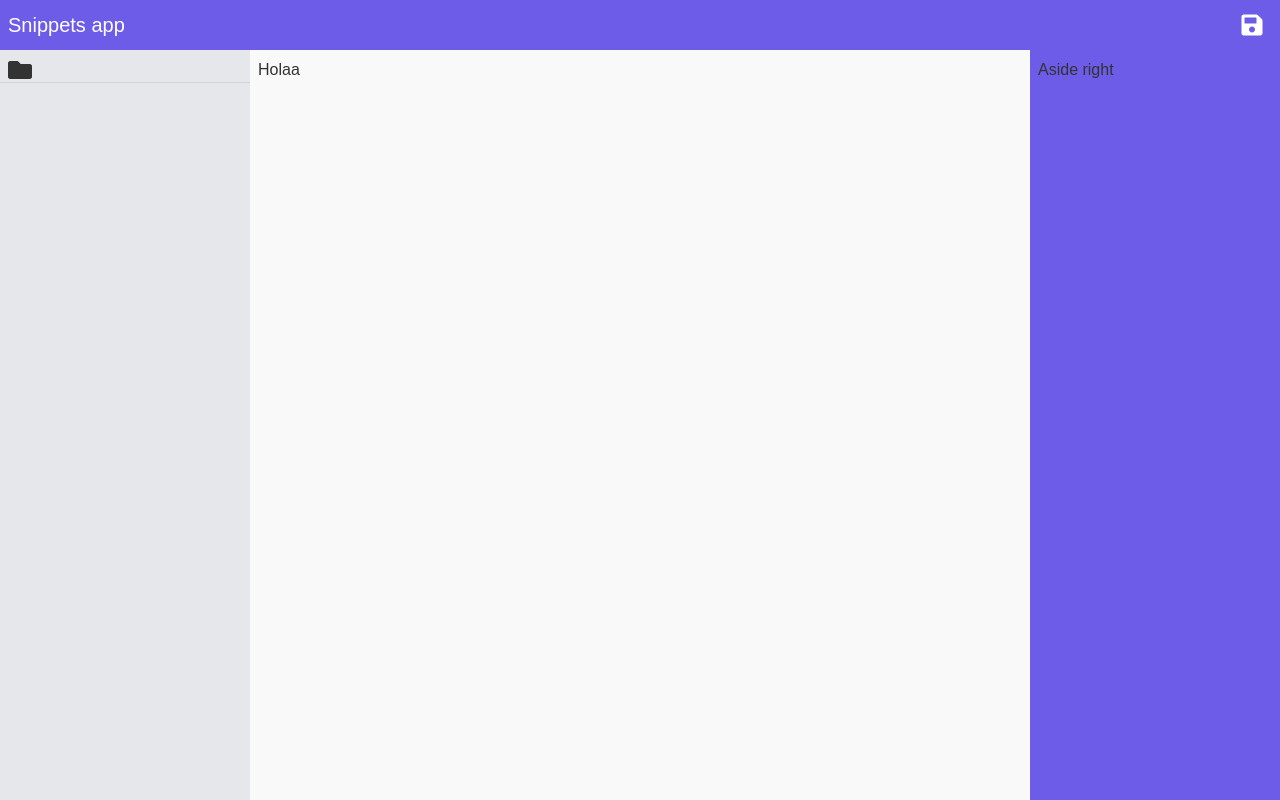
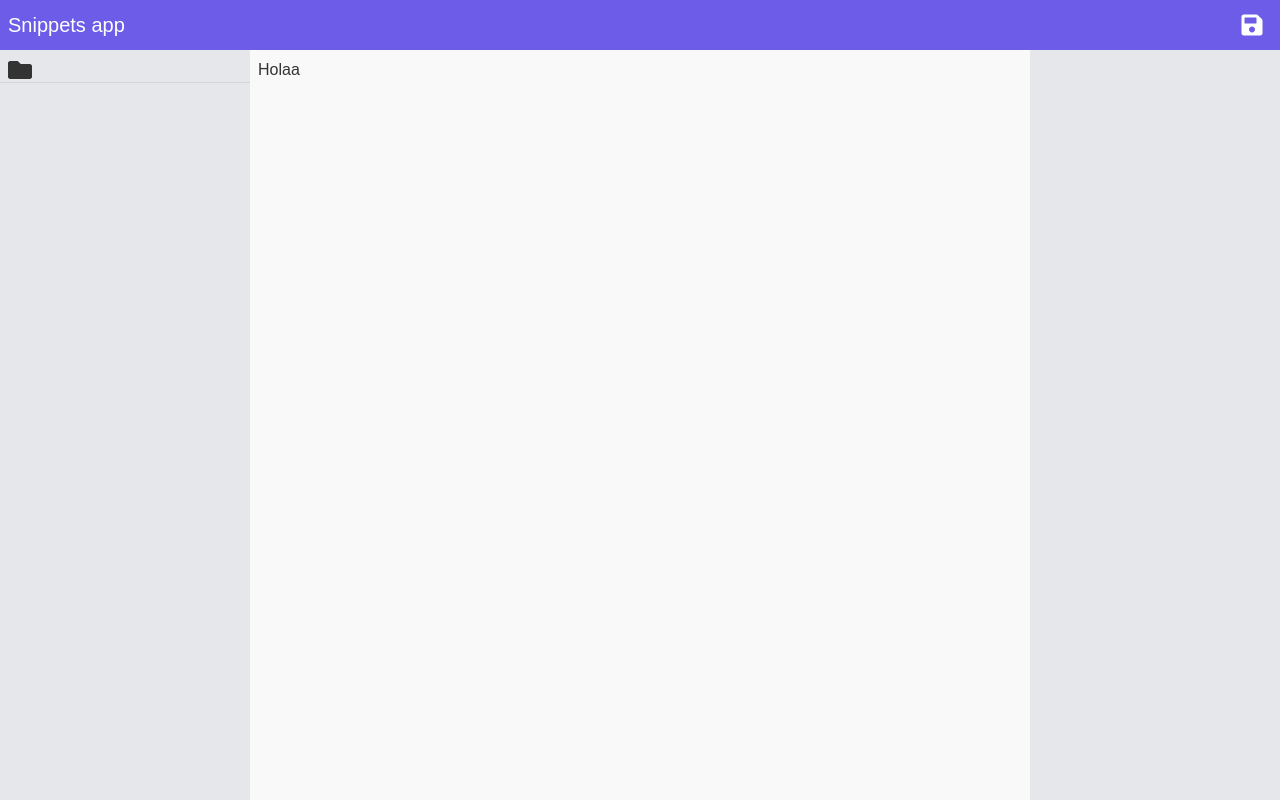
Before and after one commit to sarmancoder/snippetmanager, a React (Vite) app: page / in a window 1280 px wide. Built offline with nearby package versions, Linux system fonts and the light colour scheme.

Commit message:
Mostrar listado de snippets

```diff
--- /dev/null
+++ b/src/components/layout/SnippetsDrawer.tsx
@@ -0,0 +1,54 @@
+import { cn } from '@/lib/utils';
+import { useEffect, useMemo } from 'react';
+import { useAppProviderContext } from '../providers/AppProvider';
+
+type SnippetsDrawerProps = {
+};
+
+type SnippetItem = {
+    key: string,
+    description: string,
+    isFileTemplate: boolean,
+    body: string[],
+    scope: string,
+    prefix: string
+}
+
+export default function SnippetsDrawer({ }: SnippetsDrawerProps) {
+    const {jsonSnippets} = useAppProviderContext()
+
+    const snippetsList = useMemo<SnippetItem[]>(() => {
+        if (jsonSnippets.length == 0) return []
+        try {
+            const dataSnippets = JSON.parse(jsonSnippets)
+            return Object.keys(dataSnippets).map((a) => {
+                return {
+                    key: a,
+                    ...dataSnippets[a]
+                }
+            })
+        } catch (error) {
+            console.log('Hubo un error:', error)
+            console.log(jsonSnippets)
+            return []
+        }
+    }, [jsonSnippets])
+
+    useEffect(() => {
+        console.log('valor de la variable snippetsList', snippetsList)
+    }, [snippetsList])
+
+    return (
+        <aside className={cn('py-2',
+            'fixed bottom-0 top-(--height-appbar) w-(--drawer-width) right-0',
+            'bg-gray-200 dark:bg-gray-800'
+        )}>
+            <div>
+                {snippetsList.map((item) => <div key={item.key} className='hover:bg-primary px-2 hover:text-white cursor-pointer'>
+                    <h3 className='font-bold text-lg'>{item.prefix}</h3>
+                    <p>{item.description}</p>
+                </div>)}
+            </div>
+        </aside>
+    );
+}
--- a/src/components/layout/layout.tsx
+++ b/src/components/layout/layout.tsx
@@ -3,6 +3,7 @@ import { ReactNode } from 'react';
 import {FaSave} from 'react-icons/fa'
 import ModeToggle from '../ModeToggle';
 import FilesDrawer from './FilesDrawer';
+import SnippetsDrawer from './SnippetsDrawer';
 type LayoutProps = {
   children: ReactNode;
 };
@@ -18,12 +19,7 @@ export default function LayoutApp({ children }: LayoutProps) {
             </div>
         </header>
         <FilesDrawer />
-        <aside className={cn('p-2',
-                'fixed bottom-0 top-(--height-appbar) w-(--drawer-width) right-0',
-                'bg-(--color-sidebar-primary)'
-            )}>
-            <p>Aside right</p>
-        </aside>
+        <SnippetsDrawer />
         <main className='fixed top-(--height-appbar) left-(--drawer-width) right-(--drawer-width)'>
             <div className="p-2">
                 {children}
```
